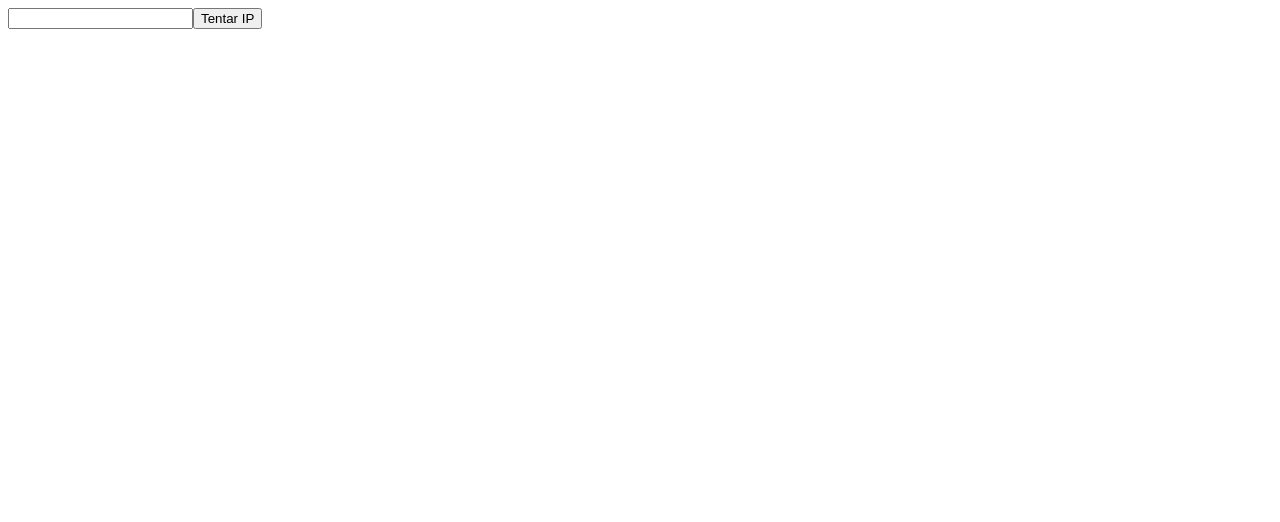
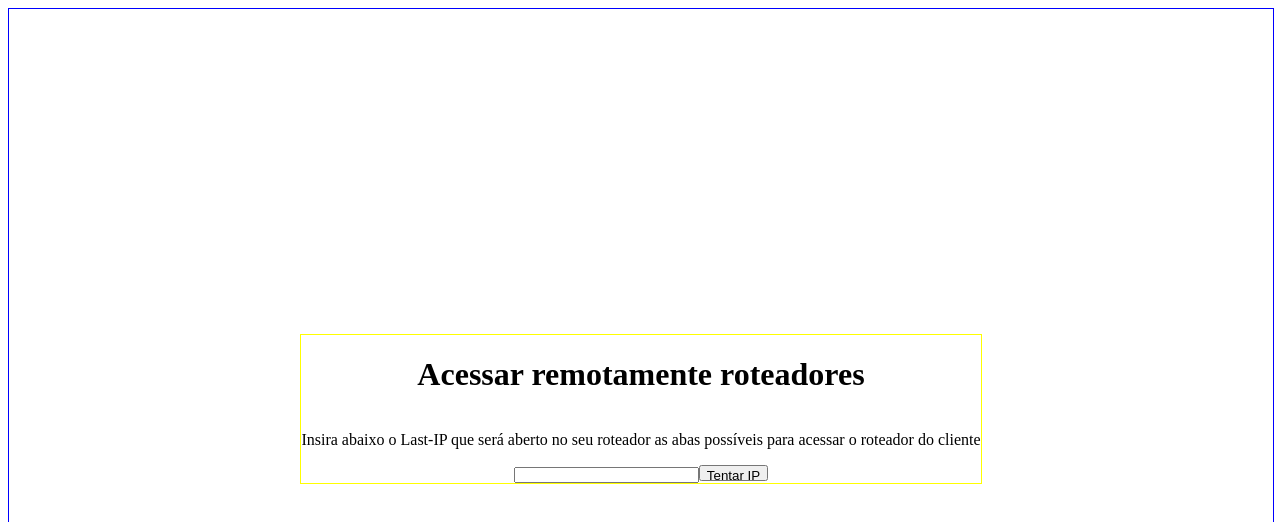
Before and after one commit to matheus-maeda/ip-tester, a React (Create React App) app: page / in a window 1280 px wide. Shown: the top 522 px of the page. Built offline with nearby package versions, Linux system fonts and the light colour scheme.

Commit message:
3 files modified

```diff
--- a/App.tsx
+++ b/App.tsx
@@ -12,15 +12,29 @@ export default function App() {
     window.open(urlhttps, '_blank');
     urlhttps += ':8082';
     window.open(urlhttps, '_blank');
-    var urlhttp = message;
+    var urlhttp = 'http://' + message;
     window.open(urlhttp, '_blank');
     urlhttp += ':8082';
     window.open(urlhttp, '_blank');
   }
   return (
-    <div>
-      <input type="text" onChange={handleChange}></input>
-      <button onClick={handleClick}>Tentar IP</button>
+    <div className="Menu">
+      <h1>Acessar remotamente roteadores</h1>
+      <p>
+        Insira abaixo o Last-IP que será aberto no seu roteador as abas
+        possíveis para acessar o roteador do cliente
+      </p>
+      <div className="inputs">
+        <input
+          type="text"
+          id="textInput"
+          className="input"
+          onChange={handleChange}
+        ></input>
+        <button onClick={handleClick} id="sendButton" className="input">
+          Tentar IP
+        </button>
+      </div>
     </div>
   );
 }
--- a/index.tsx
+++ b/index.tsx
@@ -9,6 +9,8 @@ const root = createRoot(rootElement);
 
 root.render(
   <StrictMode>
-    <App />
+    <div className="Body">
+      <App />
+    </div>
   </StrictMode>
 );
--- a/style.css
+++ b/style.css
@@ -1,3 +1,20 @@
-h1, p {
-  font-family: Lato;
+.Body {
+  width: 100%;
+  height: 100vh;
+  display: flex;
+  align-items: center;
+  justify-content: center;
+  border: 1px solid blue;
 }
+
+.Menu {
+  border: 1px solid yellow;
+  display: flex;
+  flex-direction: column;
+  justify-content: center;
+  align-items: center;
+}
+
+.input {
+  height: 1rem;
+}
```
